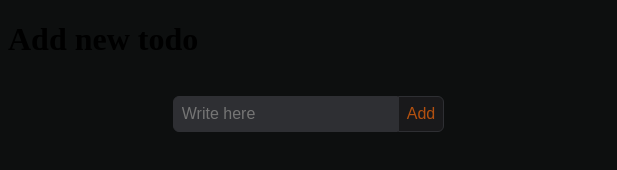
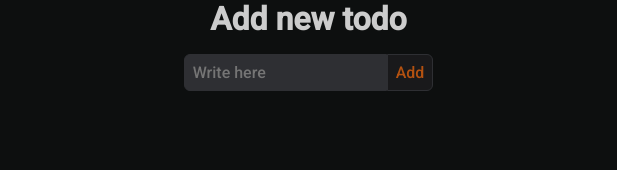
Before and after one commit to caetano-dev/Note-app, an Electron app: page index.html in a window 617 px wide. Drawn offline with Linux system fonts and the light colour scheme.

Commit message:
New styles

```diff
--- a/style.css
+++ b/style.css
@@ -1,10 +1,18 @@
 * {
   background-color: #0d0f0f;
+  font-family: "Roboto", sans-serif;
+  padding: 0;
+  box-sizing: border-box;
+  margin: 0;
 }
-
+.title,
+h2 {
+  color: #cccccc;
+}
 .container {
   width: 100%;
   height: 100%;
+  text-align: center;
 }
 
 .write-todo {
@@ -56,7 +64,6 @@ ul {
 li {
   color: #cccccc;
   background-color: #252629;
-  font-family: "Roboto", sans-serif;
   font-size: 20px;
   display: flex;
   justify-content: space-between;
@@ -78,11 +85,6 @@ a:link {
 a:hover {
   color: rgb(233, 123, 33);
   background-color: #0d0f0f;
-}
-
-h2 {
-  font-family: "Roboto", sans-serif;
-  color: #6b6b6b;
 }
 
 @keyframes shake {
@@ -107,7 +109,6 @@ h2 {
     transform: translate3d(4px, 0, 0);
   }
 }
-
 .apply-shake {
   animation: shake 0.82s cubic-bezier(0.36, 0.07, 0.19, 0.97) both;
 }
```
